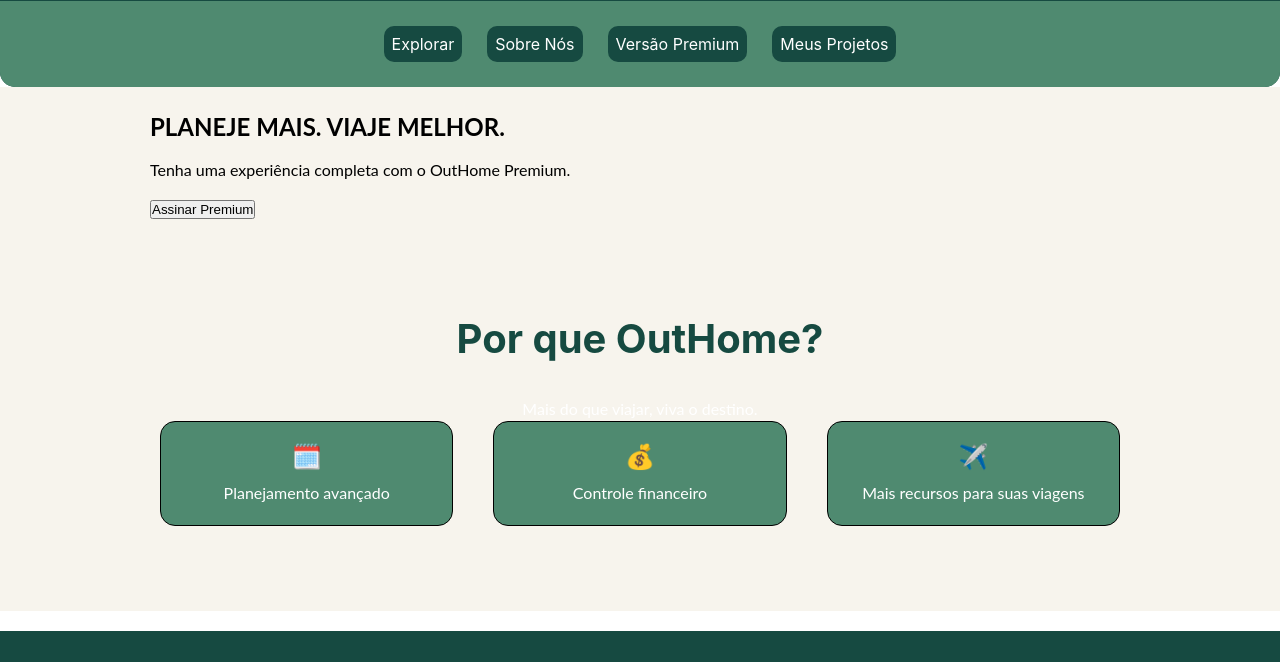
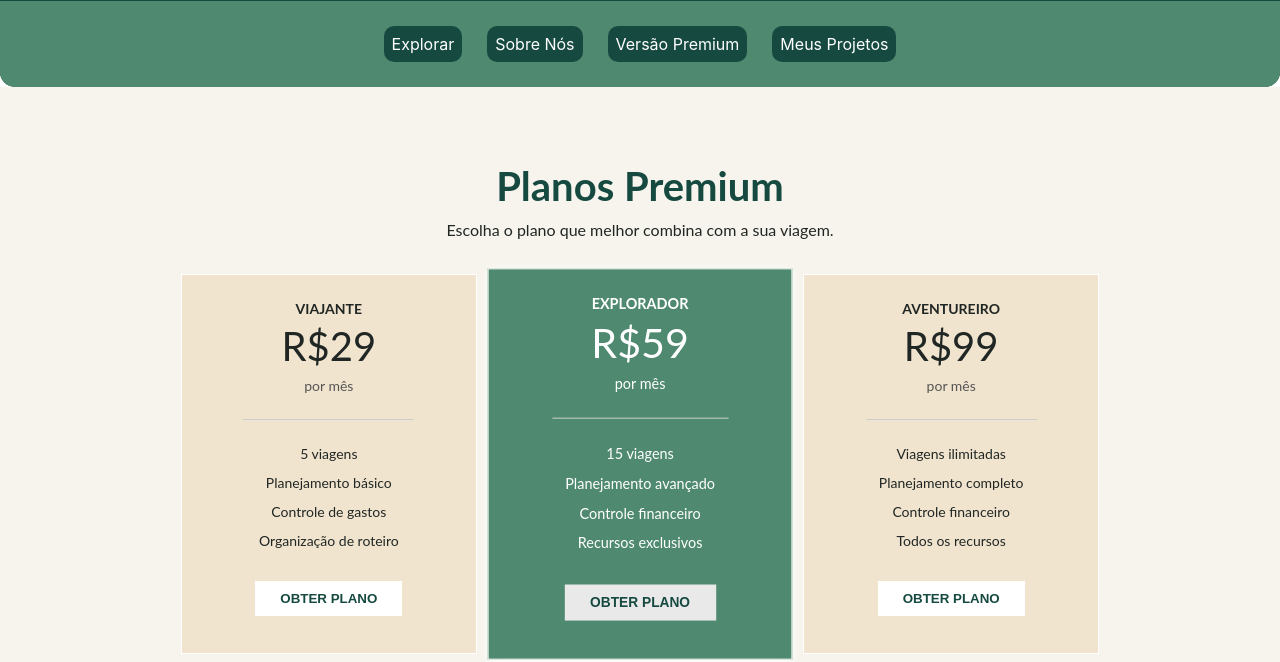
Before and after one commit to Albert-Gabriel1/OutHome, a plain HTML site: page premium.html in a window 1280 px wide. Shown: the part 165-827 px from the top of the page. Drawn offline with Linux system fonts and the light colour scheme.

Commit message:
up
arrumando e terminando a tela premium

```diff
--- a/estilo.css
+++ b/estilo.css
@@ -28,6 +28,21 @@ h1{
   padding: 10px;
   width: 80%;
   display: block;
+}
+#premium h2,p{
+  color: #164A41;
+  font-size: 25px;
+  text-align: center;
+}
+#botao{
+  width: 35%;
+  margin: auto;
+  display: block;
+  padding: 30px;
+  font-size: larger;
+  font-weight: bolder;
+  background-color: #164A41;
+  color: white;
 }
 menu{
     display: flex;
@@ -348,6 +363,115 @@ h1{
   justify-content: space-around;
   gap: 40px;
 }
+#premium {
+    width: 90%;
+    margin: 40px auto;
+    padding: 20px;
+    text-align: center;
+}
+
+#premium h2 {
+    color: #164A41;
+    font-size: 40px;
+    margin-bottom: 10px;
+}
+
+#premium > p {
+    color: #202624;
+    font-size: 16px;
+    margin-bottom: 35px;
+}
+
+#planos {
+    display: flex;
+    justify-content: center;
+    align-items: stretch;
+    width: 90%;
+    margin: auto;
+    gap: 15px;
+}
+
+.plano {
+    width: 30.33%;
+    min-height: 380px;
+    padding: 25px;
+    background-color: #F1E4CE;
+    text-align: center;
+    border: 1px solid white;
+}
+.plano:hover{
+  box-shadow: 0px 2px 8px ;
+  transition: 0.5s ease;
+  transform: scale(1.1);
+}
+
+.plano h3 {
+    font-size: 14px;
+    color: #202624;
+    margin-bottom: 5px;
+}
+
+.plano h4 {
+    font-size: 40px;
+    font-weight: 400;
+    color: #202624;
+    margin: 5px;
+}
+
+.plano span {
+    font-size: 14px;
+    color: #555;
+}
+
+.plano hr {
+    width: 70%;
+    border: none;
+    border-top: 1px solid #ccc;
+    margin: 25px auto;
+}
+
+.plano p {
+    color: #202624;
+    font-size: 14px;
+    margin: 12px;
+}
+
+.plano button {
+    margin-top: 20px;
+    padding: 10px 25px;
+    border: none;
+    background-color: white;
+    color: #164A41;
+    font-weight: bold;
+    cursor: pointer;
+}
+
+.plano button:hover {
+    background-color: #4ca37e;
+}
+
+.destaque {
+    background-color: #4F8A70;
+    box-shadow: 0px 3px 10px;
+    color: white;
+    transform: scale(1.03);
+    z-index: 2;
+}
+
+.destaque h3,
+.destaque h4,
+.destaque p,
+.destaque span {
+    color: white;
+}
+
+.destaque button {
+    background-color: #e9e9e9;
+}
+
+.destaque button:hover {
+    background-color: #4ca37e;
+}
 #seção_sobre p{
   color: white;
   line-height: 1.5;
@@ -492,7 +616,9 @@ footer a:hover {
   box-shadow: 0 5px 12px rgba(0, 0, 0, 0.2);
 
 }
-
+#fundo_premium{
+  background-image: url();
+}
 form a{
   padding: 5px;
   text-decoration: none;
@@ -565,6 +691,8 @@ form a{
       text-align: justify;
       display: block;
     }
+    .plano {
+    width: 55.33%;}
     #img-container1{
       width: 100%;
       height: 200px;
--- a/premium.html
+++ b/premium.html
@@ -21,33 +21,58 @@
     </header>
     <main>
         <div id="premium">
-            <h2>PLANEJE MAIS. VIAJE MELHOR.</h2>
-            <br>
-            <p>Tenha uma experiência completa com o OutHome Premium.</p>
-            <br>
-            <button id="botao">Assinar Premium</button>
+    <h2>Planos Premium</h2>
+    <p>Escolha o plano que melhor combina com a sua viagem.</p>
+
+    <div id="planos">
+
+        <div class="plano">
+            <h3>VIAJANTE</h3>
+            <h4>R$29</h4>
+            <span>por mês</span>
+
+            <hr>
+
+            <p>5 viagens</p>
+            <p>Planejamento básico</p>
+            <p>Controle de gastos</p>
+            <p>Organização de roteiro</p>
+
+            <button>OBTER PLANO</button>
         </div>
-        <div>
-            <div id="seção_sobre">
-  <h2> Por que OutHome?</h2>
-  <br>
-  <p> Mais do que viajar, viva o destino.</p>
-    <div id="card-container">
-      <div class="card">
-        <span>🗓️</span>
-         <p>Planejamento avançado</p>
-      </div>
-      <div class="card">
-        <span>💰 </span>
-        <p>Controle financeiro</p>
-      </div>
-      <div class="card">
-        <span>✈️ </span>
-        <p>Mais recursos para suas viagens</p>
-      </div>
+
+        <div class="plano destaque">
+            <h3>EXPLORADOR</h3>
+            <h4>R$59</h4>
+            <span>por mês</span>
+
+            <hr>
+
+            <p>15 viagens</p>
+            <p>Planejamento avançado</p>
+            <p>Controle financeiro</p>
+            <p>Recursos exclusivos</p>
+
+            <button>OBTER PLANO</button>
+        </div>
+
+        <div class="plano">
+            <h3>AVENTUREIRO</h3>
+            <h4>R$99</h4>
+            <span>por mês</span>
+
+            <hr>
+
+            <p>Viagens ilimitadas</p>
+            <p>Planejamento completo</p>
+            <p>Controle financeiro</p>
+            <p>Todos os recursos</p>
+
+            <button>OBTER PLANO</button>
+        </div>
+
     </div>
-        </div>
-    </main>
+</div>
     <footer>
     <h2>OutHome</h2>
     <p>Transformando ideias em experiências digitais.</p>
```
